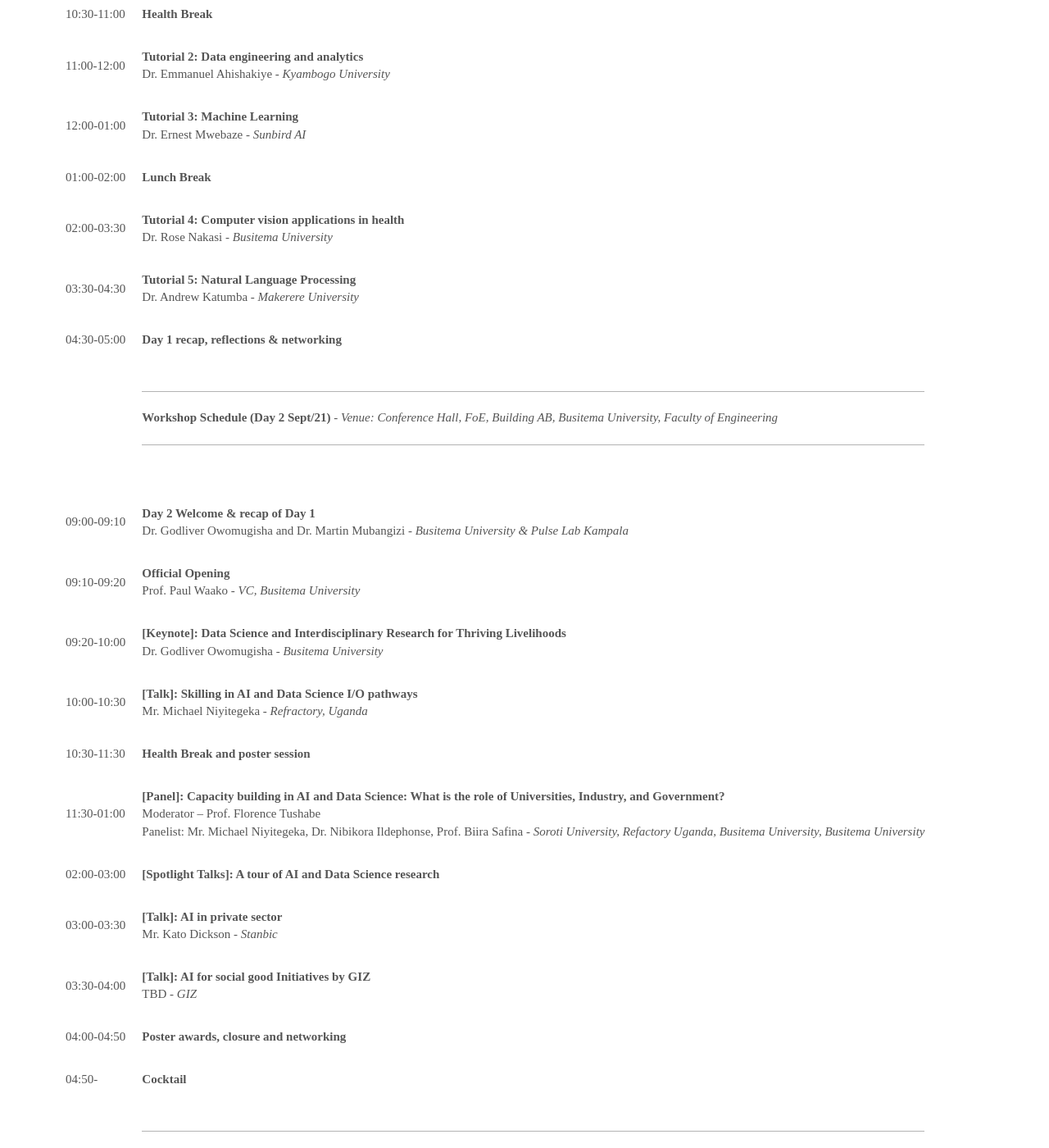
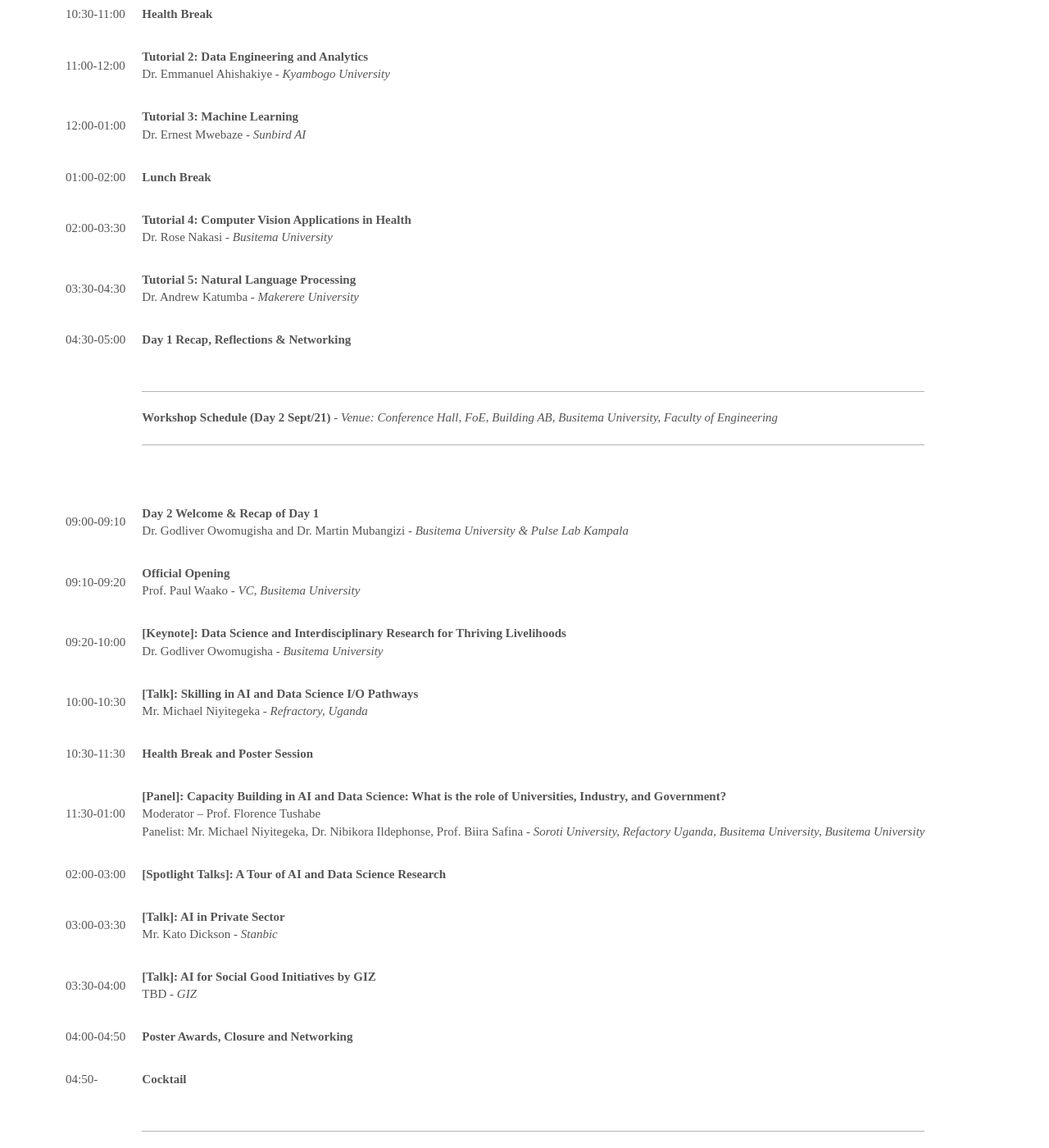
Before and after one commit to datsciafrica/dsaUganda, a Jekyll site: the page built from _events/dsau-eastern.md, in a window 1280 px wide and 1400 px high, scrolled down 1072 px. Shown: the whole window at 82% size. Built offline with Jekyll 4.4.1, drawn with Linux system fonts in a browser that asks for light colours; some web fonts are replaced; some of the changed text lies outside the part shown.

Commit message:
Capitalize the headings

```diff
--- a/_events/dsau-eastern.md
+++ b/_events/dsau-eastern.md
@@ -22,7 +22,7 @@ agenda:
   abstract:
   slides:
   ipynb:
-- title: "Opening remarks"
+- title: "Opening Remarks"
   start: "09:20"
   end: "09:30"
   speaker: "Dr. Daniel Otim"
@@ -31,7 +31,7 @@ agenda:
   abstract:
   slides:
   ipynb:
-- title: "Tutorial 1: Python programming for data science"
+- title: "Tutorial 1: Python Programming for Data Science"
   start: "09:30"
   end: "10:30"
   speaker: "Mr. Kisitu Wilfred"
@@ -49,7 +49,7 @@ agenda:
   abstract:
   slides:
   ipynb:
-- title: "Tutorial 2: Data engineering and analytics"
+- title: "Tutorial 2: Data Engineering and Analytics"
   start: "11:00"
   end: "12:00"
   speaker: "Dr. Emmanuel Ahishakiye"
@@ -76,7 +76,7 @@ agenda:
   abstract:
   slides:
   ipynb:
-- title: "Tutorial 4: Computer vision applications in health"
+- title: "Tutorial 4: Computer Vision Applications in Health"
   start: "02:00"
   end: "03:30"
   speaker: "Dr. Rose Nakasi"
@@ -94,7 +94,7 @@ agenda:
   abstract:
   slides:
   ipynb:
-- title: "Day 1 recap, reflections & networking"
+- title: "Day 1 Recap, Reflections & Networking"
   start: "4:30"
   end: "05:00"
   speaker:
@@ -106,7 +106,7 @@ agenda:
 - title: "<hr><b>Workshop Schedule (Day 2 Sept/21)</b> - <i>Venue: Conference Hall, FoE, Building AB, Busitema University, Faculty of Engineering</i><hr>"
   start:
   end:
-- title: "Day 2 Welcome & recap of Day 1"
+- title: "Day 2 Welcome & Recap of Day 1"
   start: "09:00"
   end: "09:10"
   speaker: "Dr. Godliver Owomugisha and Dr. Martin Mubangizi"
@@ -133,7 +133,7 @@ agenda:
   abstract:
   slides:
   ipynb:
-- title: "[Talk]: Skilling in AI and Data Science I/O pathways"
+- title: "[Talk]: Skilling in AI and Data Science I/O Pathways"
   start: "10:00"
   end: "10:30"
   speaker: "Mr. Michael Niyitegeka"
@@ -142,7 +142,7 @@ agenda:
   abstract:
   slides:
   ipynb:
-- title: "Health Break and poster session"
+- title: "Health Break and Poster Session"
   start: "10:30"
   end: "11:30"
   speaker:
@@ -151,7 +151,7 @@ agenda:
   abstract:
   slides:
   ipynb:
-- title: "[Panel]: Capacity building in AI and Data Science: What is the role of Universities, Industry, and Government?"
+- title: "[Panel]: Capacity Building in AI and Data Science: What is the role of Universities, Industry, and Government?"
   start: "11:30"
   end: "01:00"
   speaker: "Moderator – Prof. Florence Tushabe<br>Panelist: Mr. Michael Niyitegeka, Dr. Nibikora Ildephonse, Prof. Biira Safina"
@@ -160,7 +160,7 @@ agenda:
   abstract:
   slides:
   ipynb:
-- title: "[Spotlight Talks]: A tour of AI and Data Science research"
+- title: "[Spotlight Talks]: A Tour of AI and Data Science Research"
   start: "02:00"
   end: "03:00"
   speaker:
@@ -169,7 +169,7 @@ agenda:
   abstract:
   slides:
   ipynb:
-- title: "[Talk]: AI in private sector"
+- title: "[Talk]: AI in Private Sector"
   start: "03:00"
   end: "03:30"
   speaker: "Mr. Kato Dickson"
@@ -178,7 +178,7 @@ agenda:
   abstract:
   slides:
   ipynb:
-- title: "[Talk]: AI for social good Initiatives by GIZ"
+- title: "[Talk]: AI for Social Good Initiatives by GIZ"
   start: "03:30"
   end: "04:00"
   speaker: "TBD"
@@ -187,7 +187,7 @@ agenda:
   abstract:
   slides:
   ipynb:
-- title: "Poster awards, closure and networking "
+- title: "Poster Awards, Closure and Networking "
   start: "04:00"
   end: "04:50"
   speaker:
```
